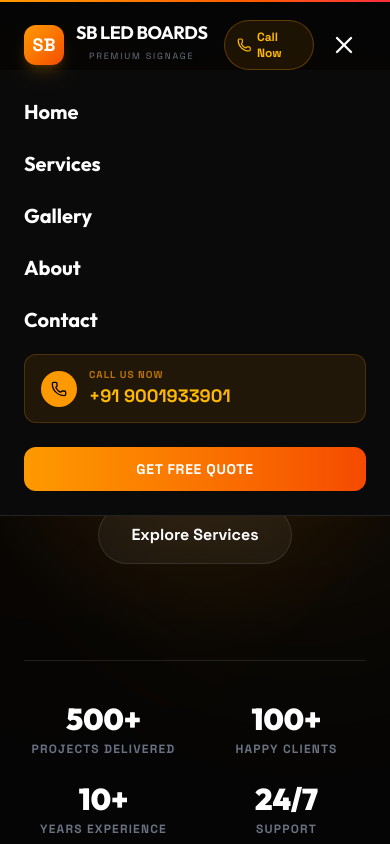
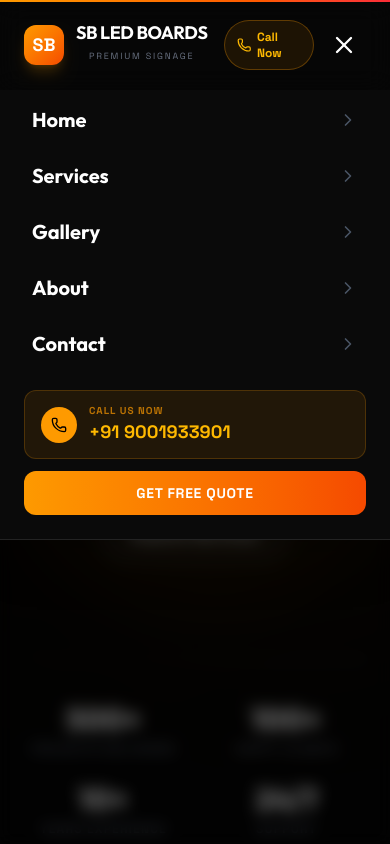
Before and after one commit to itsmechauhan/sbsignage, a React (Vite) app: page / in a window 390 px wide. Both pictures are taken after a click on the button "Toggle menu". Shown: the top 844 px of the page. Built offline with nearby package versions, Linux system fonts and the light colour scheme.

Commit message:
Layout Fix

```diff
--- a/src/App.tsx
+++ b/src/App.tsx
@@ -286,9 +286,22 @@
     return () => window.removeEventListener('resize', handler);
   }, []);
 
+  // Body scroll lock when mobile menu open
+  useEffect(() => {
+    if (mobileMenuOpen) {
+      document.body.style.overflow = 'hidden';
+    } else {
+      document.body.style.overflow = '';
+    }
+    return () => { document.body.style.overflow = ''; };
+  }, [mobileMenuOpen]);
+
   const scrollToSection = (id: string) => {
-    document.getElementById(id)?.scrollIntoView({ behavior: 'smooth' });
     setMobileMenuOpen(false);
+    // Small delay taaki menu pehle band ho, phir scroll ho
+    setTimeout(() => {
+      document.getElementById(id)?.scrollIntoView({ behavior: 'smooth' });
+    }, 100);
   };
 
   return (
@@ -296,12 +309,82 @@
       {/* Progress Bar */}
       <motion.div className="fixed top-0 left-0 right-0 h-[2px] bg-gradient-to-r from-amber-500 via-orange-500 to-red-500 origin-left z-50" style={{ scaleX }} />
 
+      {/* ===== MOBILE MENU FULLSCREEN OVERLAY ===== */}
+      {/* Yeh poora alag component hai - navbar ke bahar, z-[45] pe */}
+      <AnimatePresence>
+        {mobileMenuOpen && (
+          <>
+            {/* Backdrop */}
+            <motion.div
+              initial={{ opacity: 0 }}
+              animate={{ opacity: 1 }}
+              exit={{ opacity: 0 }}
+              className="fixed inset-0 z-[45] bg-black/60 backdrop-blur-sm md:hidden"
+              onClick={() => setMobileMenuOpen(false)}
+            />
+            {/* Menu Panel */}
+            <motion.div
+              initial={{ opacity: 0, y: -20 }}
+              animate={{ opacity: 1, y: 0 }}
+              exit={{ opacity: 0, y: -20 }}
+              transition={{ type: 'spring', damping: 28, stiffness: 300 }}
+              className="fixed top-0 left-0 right-0 z-[46] bg-[#0a0a0a] border-b border-white/10 shadow-2xl md:hidden"
+              style={{ paddingTop: '70px' }} // navbar height ke baad
+            >
+              <div className="px-6 py-6 space-y-1">
+                {['Home', 'Services', 'Gallery', 'About', 'Contact'].map((item) => (
+                  <button
+                    key={item}
+                    onClick={() => scrollToSection(item.toLowerCase())}
+                    className="flex items-center justify-between w-full text-left text-xl font-['Outfit'] font-bold text-white hover:text-amber-500 active:text-amber-400 transition-colors py-3 px-2 rounded-xl hover:bg-white/5 active:bg-white/10"
+                    style={{ WebkitTapHighlightColor: 'transparent', touchAction: 'manipulation' }}
+                  >
+                    {item}
+                    <ChevronRight className="w-5 h-5 text-gray-600" />
+                  </button>
+                ))}
+
+                <div className="pt-4 space-y-3">
+                  {/* Phone number row in mobile menu */}
+                  <a
+                    href="tel:+919001933901"
+                    className="flex items-center gap-3 py-3 px-4 bg-amber-500/10 border border-amber-500/20 rounded-xl hover:bg-amber-500/20 active:bg-amber-500/30 transition-all"
+                    style={{ WebkitTapHighlightColor: 'transparent' }}
+                  >
+                    <div className="w-9 h-9 bg-amber-500 rounded-full flex items-center justify-center flex-shrink-0">
+                      <Phone className="w-4 h-4 text-black" />
+                    </div>
+                    <div>
+                      <p className="text-[10px] text-amber-500/70 uppercase tracking-widest font-bold">Call Us Now</p>
+                      <p className="text-amber-400 font-bold text-lg font-['Space_Grotesk']">+91 9001933901</p>
+                    </div>
+                  </a>
+
+                  <button
+                    onClick={() => { setSelectedService(services[0]); setMobileMenuOpen(false); }}
+                    className="w-full py-3 bg-gradient-to-r from-amber-500 to-orange-600 text-white font-bold rounded-xl text-sm uppercase tracking-wider active:opacity-80 transition-opacity"
+                    style={{ WebkitTapHighlightColor: 'transparent', touchAction: 'manipulation' }}
+                  >
+                    Get Free Quote
+                  </button>
+                </div>
+              </div>
+            </motion.div>
+          </>
+        )}
+      </AnimatePresence>
+
       {/* Navigation */}
-      <nav className={`fixed top-0 left-0 right-0 z-40 transition-all duration-500 ${isScrolled ? 'bg-[#050505]/90 backdrop-blur-xl border-b border-white/5 py-3' : 'bg-transparent py-5'}`}>
+      <nav className={`fixed top-0 left-0 right-0 z-[47] transition-all duration-500 ${isScrolled ? 'bg-[#050505]/95 backdrop-blur-xl border-b border-white/5 py-3' : 'bg-[#050505]/80 backdrop-blur-md py-5'}`}>
         <div className="max-w-7xl mx-auto px-6 flex items-center justify-between gap-4">
 
           {/* Logo */}
-          <button className="flex items-center gap-3 flex-shrink-0" onClick={() => scrollToSection('home')} aria-label="SB LED Boards - Go to home">
+          <button
+            className="flex items-center gap-3 flex-shrink-0"
+            onClick={() => scrollToSection('home')}
+            aria-label="SB LED Boards - Go to home"
+            style={{ WebkitTapHighlightColor: 'transparent', touchAction: 'manipulation' }}
+          >
             <div className="relative w-10 h-10 bg-gradient-to-br from-amber-500 to-orange-600 rounded-xl flex items-center justify-center font-bold text-lg shadow-lg shadow-amber-500/20 overflow-hidden group">
               <span className="group-hover:scale-110 transition-transform">SB</span>
             </div>
@@ -327,7 +410,6 @@
 
           {/* Desktop Right: Phone + CTA */}
           <div className="hidden md:flex items-center gap-3">
-            {/* Phone Call Button */}
             <a
               href="tel:+919001933901"
               aria-label="Call SB LED Boards"
@@ -338,8 +420,6 @@
               </div>
               <span className="text-amber-400 font-bold text-sm font-['Space_Grotesk'] tracking-wide">+91 9001933901</span>
             </a>
-
-            {/* Get Quote Button */}
             <button
               onClick={() => setSelectedService(services[0])}
               className="px-6 py-2.5 bg-gradient-to-r from-amber-500 to-orange-600 text-white font-bold rounded-full hover:opacity-90 active:scale-95 transition-all text-sm uppercase tracking-wider shadow-lg shadow-amber-500/20"
@@ -354,48 +434,31 @@
               href="tel:+919001933901"
               aria-label="Call SB LED Boards"
               className="flex items-center gap-1.5 px-3 py-2 rounded-full border border-amber-500/30 bg-amber-500/10 hover:bg-amber-500/20 transition-all"
+              style={{ WebkitTapHighlightColor: 'transparent' }}
             >
               <Phone className="w-4 h-4 text-amber-400" />
               <span className="text-amber-400 font-bold text-xs font-['Space_Grotesk']">Call Now</span>
             </a>
-            <button className="p-2 text-white" onClick={() => setMobileMenuOpen(!mobileMenuOpen)} aria-label="Toggle menu">
-              {mobileMenuOpen ? <X className="w-7 h-7" /> : <Menu className="w-7 h-7" />}
+            <button
+              className="p-2 text-white rounded-lg hover:bg-white/10 active:bg-white/20 transition-colors"
+              onClick={() => setMobileMenuOpen(!mobileMenuOpen)}
+              aria-label="Toggle menu"
+              style={{ WebkitTapHighlightColor: 'transparent', touchAction: 'manipulation' }}
+            >
+              <AnimatePresence mode="wait" initial={false}>
+                {mobileMenuOpen ? (
+                  <motion.div key="close" initial={{ rotate: -90, opacity: 0 }} animate={{ rotate: 0, opacity: 1 }} exit={{ rotate: 90, opacity: 0 }} transition={{ duration: 0.15 }}>
+                    <X className="w-7 h-7" />
+                  </motion.div>
+                ) : (
+                  <motion.div key="open" initial={{ rotate: 90, opacity: 0 }} animate={{ rotate: 0, opacity: 1 }} exit={{ rotate: -90, opacity: 0 }} transition={{ duration: 0.15 }}>
+                    <Menu className="w-7 h-7" />
+                  </motion.div>
+                )}
+              </AnimatePresence>
             </button>
           </div>
         </div>
-
-        {/* Mobile Menu */}
-        <AnimatePresence>
-          {mobileMenuOpen && (
-            <motion.div initial={{ opacity: 0, height: 0 }} animate={{ opacity: 1, height: 'auto' }} exit={{ opacity: 0, height: 0 }} className="md:hidden bg-[#0a0a0a] border-b border-white/10">
-              <div className="px-6 py-6 space-y-4">
-                {['Home', 'Services', 'Gallery', 'About', 'Contact'].map((item) => (
-                  <button key={item} onClick={() => scrollToSection(item.toLowerCase())} className="block w-full text-left text-xl font-['Outfit'] font-bold text-white hover:text-amber-500 transition-colors py-1">
-                    {item}
-                  </button>
-                ))}
-
-                {/* Phone number row in mobile menu */}
-                <a
-                  href="tel:+919001933901"
-                  className="flex items-center gap-3 py-3 px-4 bg-amber-500/10 border border-amber-500/20 rounded-xl hover:bg-amber-500/20 transition-all"
-                >
-                  <div className="w-9 h-9 bg-amber-500 rounded-full flex items-center justify-center flex-shrink-0">
-                    <Phone className="w-4 h-4 text-black" />
-                  </div>
-                  <div>
-                    <p className="text-[10px] text-amber-500/70 uppercase tracking-widest font-bold">Call Us Now</p>
-                    <p className="text-amber-400 font-bold text-lg font-['Space_Grotesk']">+91 9001933901</p>
-                  </div>
-                </a>
-
-                <button onClick={() => { setSelectedService(services[0]); setMobileMenuOpen(false); }} className="w-full mt-2 py-3 bg-gradient-to-r from-amber-500 to-orange-600 text-white font-bold rounded-xl text-sm uppercase tracking-wider">
-                  Get Free Quote
-                </button>
-              </div>
-            </motion.div>
-          )}
-        </AnimatePresence>
       </nav>
 
       {/* Hero Section */}
```
